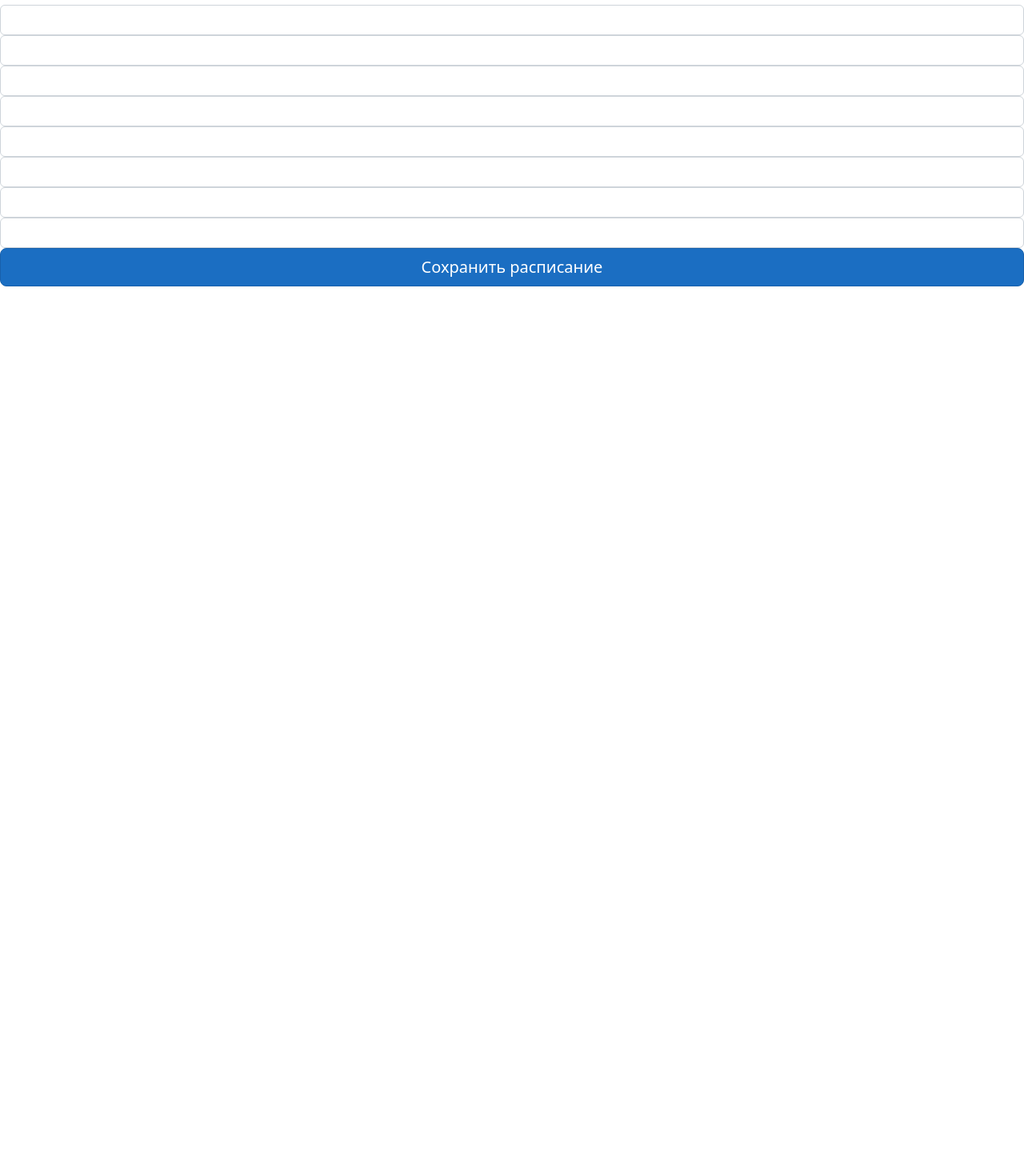
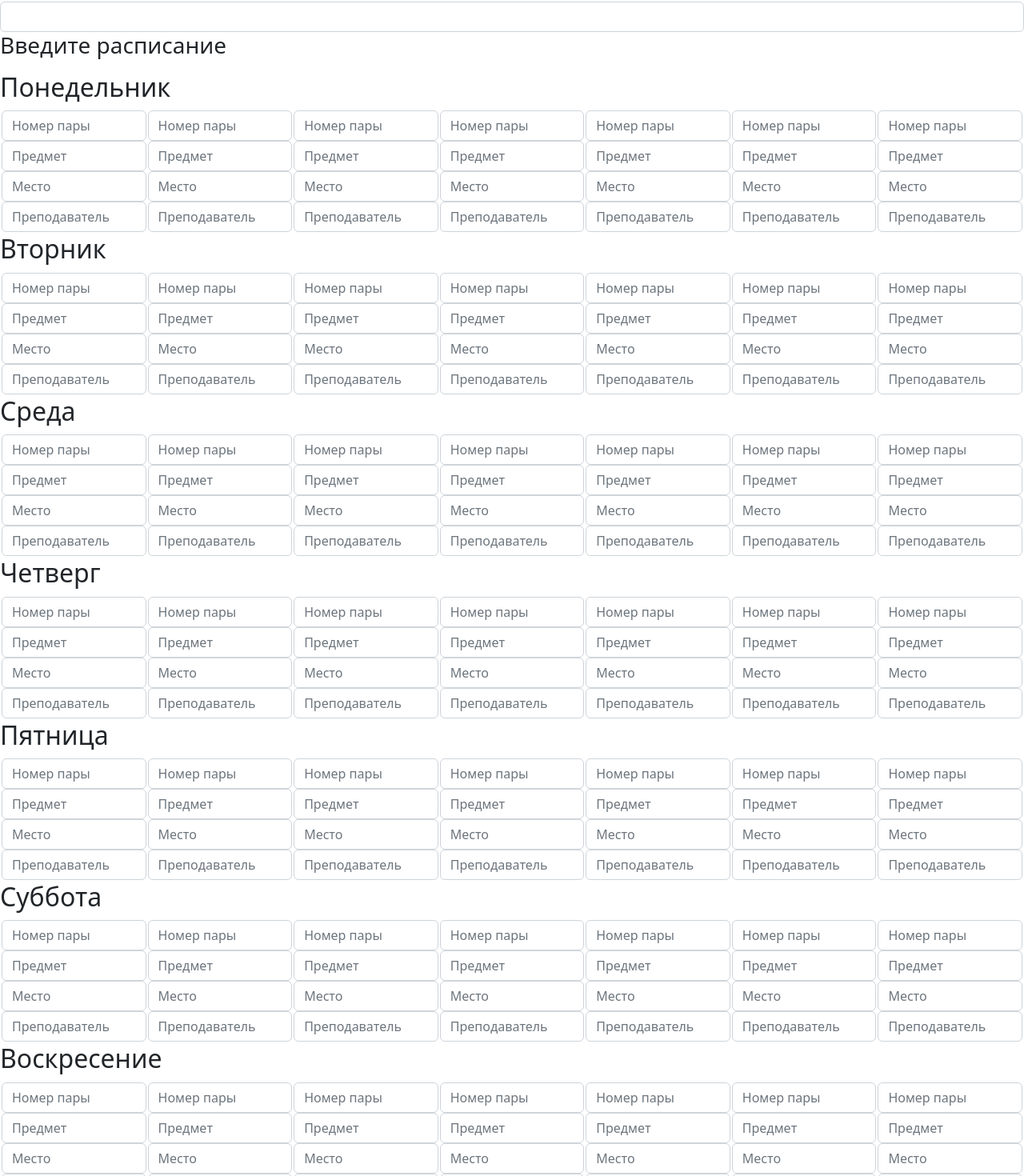
Before and after one commit to Kaelesty/alds-android-flexibleschedule, a React (Create React App) app in the folder FlexibleSchedule/ClientApp/: page /PersonalPageMain in a window 1280 px wide. Shown: the part 132-1602 px from the top of the page at 80% size. Before the commit the page ends 800 px from the top, so only its background shows below. Built offline with nearby package versions, Linux system fonts and the light colour scheme; no server answers.

Commit message:
очень плохо сделан ввод расписания

```diff
--- a/FlexibleSchedule/ClientApp/src/Main.jsx
+++ b/FlexibleSchedule/ClientApp/src/Main.jsx
@@ -40,8 +40,11 @@ const MainPage = (props) => {
                 {TimeTable.map(days =>(
                 <td>
                     {days.map(pair =>(
-                        pair != '' ? <tr>{pair[0]}, {pair[1]},{pair[2]}, {pair[3]}</tr> : ''
-
+                        pair[0] == '-'? pair = '' : pair = pair,
+                            pair[1] == '-'? pair = '' : pair = pair,
+                            pair[3] == '-'? pair = '' : pair = pair,
+                            pair[4] == '-'? pair = '' : pair = pair,
+                            pair != ''  ? <tr>{pair[0]}, {pair[1]},{pair[2]}, {pair[3]}</tr> : ''
                         ))}
                 </td>
                     ))}
--- a/FlexibleSchedule/ClientApp/src/PersonalPage/PersonalPageMain.jsx
+++ b/FlexibleSchedule/ClientApp/src/PersonalPage/PersonalPageMain.jsx
@@ -1,10 +1,9 @@
 import Header from "../Header/header__navigation";
 import React, {useState} from "react";
-
+// ТУТ НАСРАНО АККУРАТНО!!!
 export const PersonalPageMain = (props) =>{
     //todo добавить проверку авторизирован ли пользователь
     const [code, setCode] = useState('');
-
     const [Day1, setDay1] = useState(''); //Решение объективно гавно, но пока так
     const [Day2, setDay2] = useState('');
     const [Day3, setDay3] = useState('');
@@ -12,62 +11,123 @@ export const PersonalPageMain = (props) =>{
     const [Day5, setDay5] = useState('');
     const [Day6, setDay6] = useState('');
     const [Day7, setDay7] = useState('');
+    const setDays = [setDay1,setDay2,setDay3,setDay4,setDay5,setDay6,setDay7]
 
+    function serializeForm(formNode) {
+        const { elements } = formNode
+        let final = ''
+        let i = 1
+        Array.from(elements)
+            .forEach((element) => {
+                if(i%4!==0){
+                    const {value} = element
+                    if(value!=='')
+                        final +=value+ '&'
+                    else{
+                        final+='-&'
+                    }
 
+                }
+                else{
+                    const {value} = element
+                    if(value!=='')
+                        final +=value+ '/'
+                    else{
+                        final+='-/'
+                    }
 
-    const submit = async (e) => {
-        e.preventDefault();
-        await fetch('api/Group/CreateGroup', {
+                }
+                i++;
+            })
+                console.log(final.slice(0,-1))
+            return final.slice(0,-1)
+    }
+    function handleFormSubmit(event) {
+        event.preventDefault()
+
+        fetch('api/Group/CreateGroup', {
             method: 'POST',
             headers: {'Content-Type': 'application/json'},
             credentials: 'include',
             body: JSON.stringify({
                 Code : code,
                 timeTable: {
-                    Day1: Day1,
-                    Day2: Day2,
-                    Day3: Day3,
-                    Day4: Day4,
-                    Day5: Day5,
-                    Day6: Day6,
-                    Day7: Day7,
+                    Day1: serializeForm(table1),
+                    Day2: serializeForm(table2),
+                    Day3: serializeForm(table3),
+                    Day4: serializeForm(table4),
+                    Day5: serializeForm(table5),
+                    Day6: serializeForm(table6),
+                    Day7: serializeForm(table7),
 
                 }
 
             })
-        })};
+        })
+    }
+    const table1 = document.getElementById('table1')
+    const table2 = document.getElementById('table2')
+    const table3 = document.getElementById('table3')
+    const table4 = document.getElementById('table4')
+    const table5 = document.getElementById('table5')
+    const table6 = document.getElementById('table6')
+    const table7 = document.getElementById('table7')
+
+    const submit = async (e) => {
+        serializeForm(table1,1)
+
+        e.preventDefault();
+};
+        const PairFrom = <td>
+            <tr>
+                <input  className="form-control"  type="number" placeholder={'Номер пары'}/>
+                <input  className="form-control" placeholder={'Предмет'}/>
+                <input  className="form-control" placeholder={'Место'}/>
+                <input  className="form-control" placeholder={'Преподаватель'}
+                />
+            </tr>
+        </td>
+
+        const DayForm =<td>{PairFrom}{PairFrom}{PairFrom}{PairFrom}{PairFrom}{PairFrom}{PairFrom}</td>
         return (
             < >
                 <Header name={props.name} setName={props.setName}/>
                 <div>
                     Hello {props.name}
-                    <form onSubmit={submit}>
-                        <h1 className="h3 mb-3 fw-normal">Введите расписание</h1>
+                    <form id="TimeTable" onSubmit={handleFormSubmit}>
+                        <h2>Введите код группы</h2>
                         <input  className="form-control" required
                                 onChange={e => setCode(e.target.value)}
                         />
-                        <input  className="form-control"
-                               onChange={e => setDay1(e.target.value)}
-                        />
-
-                        <input  className="form-control"
-                                onChange={e => setDay2(e.target.value)}
-                        />
-                        <input  className="form-control"
-                                onChange={e => setDay3(e.target.value)}
-                        />
-                        <input  className="form-control"
-                                onChange={e => setDay4(e.target.value)}
-                        />
-                        <input  className="form-control"
-                                onChange={e => setDay5(e.target.value)}
-                        />
-                        <input  className="form-control"
-                                onChange={e => setDay6(e.target.value)}
-                        />
-                        <input  className="form-control"
-                                onChange={e => setDay7(e.target.value)}
-                        />
+                        <h1 className="h3 mb-3 fw-normal">Введите расписание</h1>
+                        <h2>Понедельник</h2>
+                        <form id = 'table1'>
+                            {DayForm}
+                        </form>
+                        <h2>Вторник</h2>
+                        <form id = 'table2'>
+                            {DayForm}
+                        </form>
+                        <h2>Среда</h2>
+                        <form id = 'table3'>
+                            {DayForm}
+                        </form>
+                        <h2>Четверг</h2>
+                        <form id = 'table4'>
+                            {DayForm}
+                        </form>
+                        <h2>Пятница</h2>
+                        <form id = 'table5'>
+                            {DayForm}
+                        </form>
+                        <h2>Суббота</h2>
+                        <form id = 'table6'>
+                            {DayForm}
+                        </form>
+                        <h2>Воскресение</h2>
+                        <form id = 'table7'>
+                            {DayForm}
+                        </form>
 
                         <button className="w-100 btn btn-lg btn-primary" type="submit">Сохранить расписание</button>
                     </form>
```
